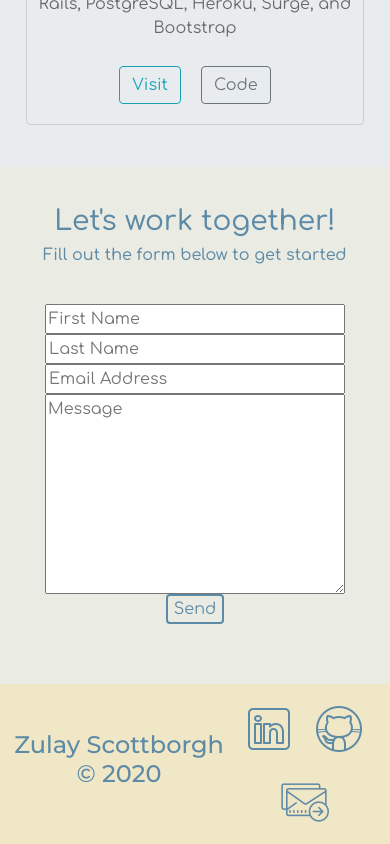
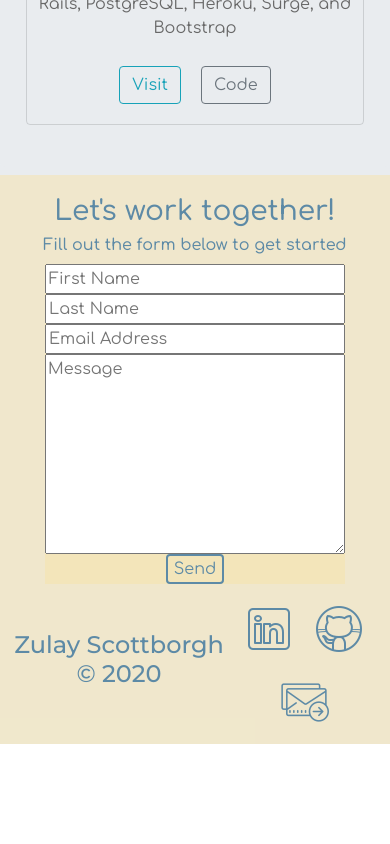
Before and after one commit to zulays/my_portfolio, a React (Create React App) app: page / in a window 390 px wide. Shown: the part 3093-3937 px from the top of the page. After the commit the page ends 3837 px from the top, so only its background shows below. Built offline with nearby package versions, Linux system fonts and the light colour scheme.

Commit message:
contact form media queries and styling in progress

```diff
--- a/src/App.css
+++ b/src/App.css
@@ -2,7 +2,7 @@
 
 .App {
   text-align: center;
-  background-color: rgba(186, 188, 162, 0.3);
+  background-color: rgb(233, 236, 239);
   /* background-color: rgba(247, 228, 170, 0.6); */
   background-size: cover;
   display: flex;
--- a/src/components/Contact.jsx
+++ b/src/components/Contact.jsx
@@ -5,9 +5,8 @@ import MyForm from '../components/MyForm';
 export default function Contact() {
   return (
     <div id="contact-me" className="contact-form">
-      <h3>Let's work together!</h3>
+      <h3 className="form-header">Let's work together!</h3>
       <h6>Fill out the form below to get started</h6>
-
       <MyForm />
     </div>
   );
--- a/src/styling/Contact.css
+++ b/src/styling/Contact.css
@@ -1,13 +1,15 @@
 .contact-form {
+  background-color: rgba(247, 228, 170, 0.5);
   display: flex;
   flex-direction: column;
-  /* justify-content: flex-start; */
   align-items: center;
-  margin: 30px auto;
   color: #5d8aa6;
   font-family: 'Comfortaa', cursive;
 }
 
+.form-header {
+  margin-top: 20px;
+}
 .label {
   flex-direction: row;
   margin-right: 10px;
```
